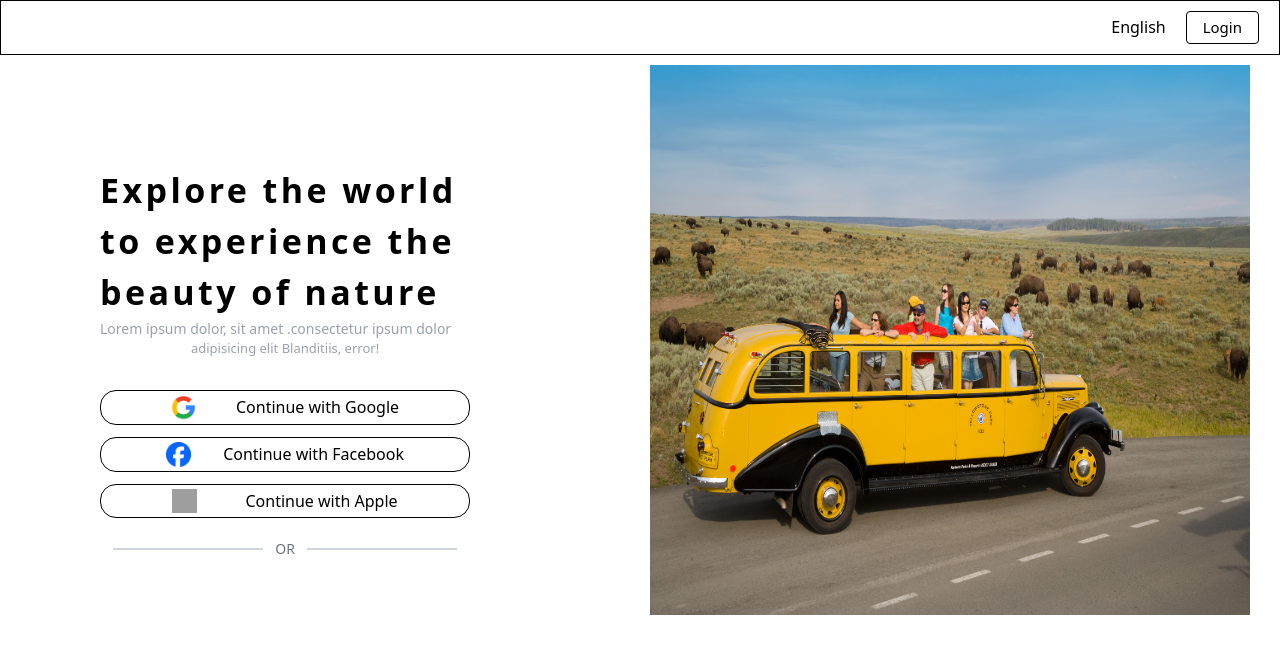
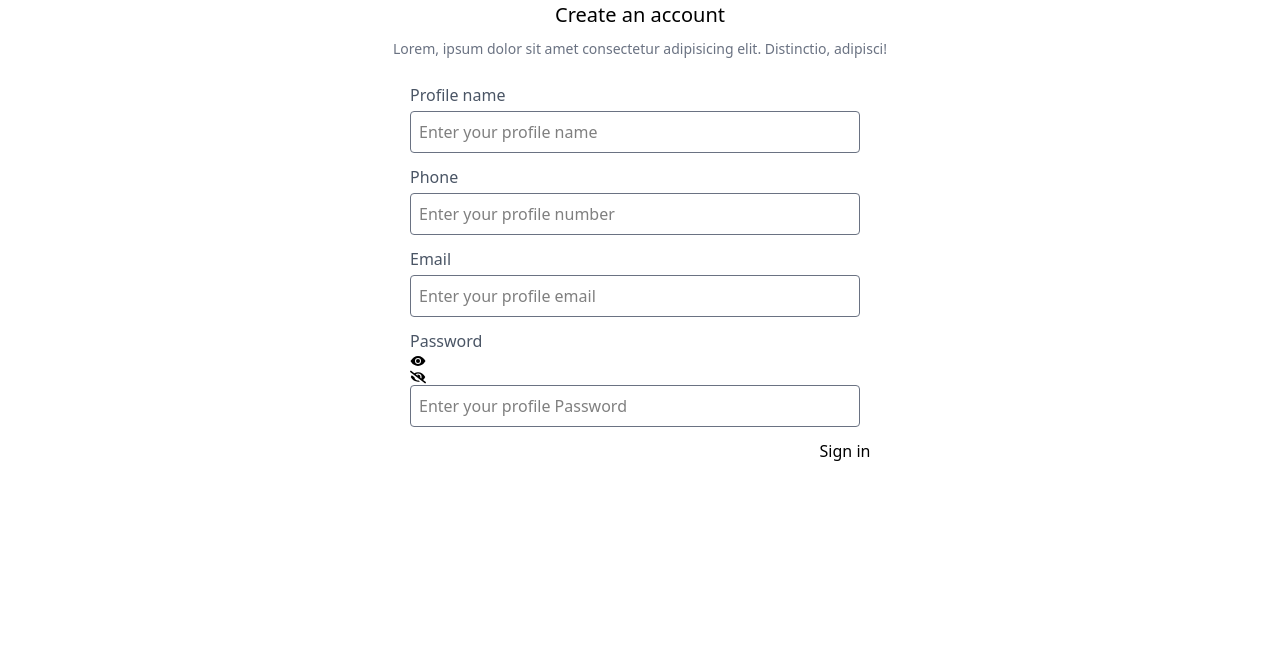
Before and after one commit to raveroses/FormValidation, a React (Vite) app: page /login in a window 1280 px wide. Shown: the top 654 px of the page. Built offline with nearby package versions, Linux system fonts and the light colour scheme; grey boxes are pictures that could not be loaded.

Commit message:
things added

```diff
--- a/package.json
+++ b/package.json
@@ -13,6 +13,7 @@
     "@tailwindcss/vite": "^4.0.5",
     "react": "^19.0.0",
     "react-dom": "^19.0.0",
+    "react-icons": "^5.4.0",
     "tailwindcss": "^4.0.5"
   },
   "devDependencies": {
@@ -25,6 +26,7 @@
     "eslint-plugin-react-hooks": "^5.0.0",
     "eslint-plugin-react-refresh": "^0.4.18",
     "globals": "^15.14.0",
+    "react-router-dom": "^7.1.5",
     "vite": "^6.1.0"
   }
 }
--- a/src/App.jsx
+++ b/src/App.jsx
@@ -1,10 +1,15 @@
 import "./index.css";
 import SignUp from "./Page.jsx/SignUp";
+import Login from "./Page.jsx/Login";
+import { BrowserRouter, Routes, Route } from "react-router-dom";
 function App() {
   return (
-    <div className="bg-white ">
-      <SignUp />
-    </div>
+    <BrowserRouter>
+      <Routes>
+        <Route path="/" index element={<SignUp />} />
+        <Route path="/login" element={<Login />} />
+      </Routes>
+    </BrowserRouter>
   );
 }
 export default App;
--- a/src/Components/Body.jsx
+++ b/src/Components/Body.jsx
@@ -1,8 +1,8 @@
 export default function Body() {
   return (
-    <div className="w-full flex gap-20 mt-[10px]">
-      <div className="w-[45%] p-25 ">
-        <h2 className="font-bold text-[34px] tracking-widest text-left">
+    <div className="w-full gap-20 p-10 md:m-auto md:mt-[10px] md:flex">
+      <div className="md:w-[45%] md:p-25 ">
+        <h2 className="font-bold text-[34px] text-left md:tracking-widest">
           Explore the world to experience the beauty of nature
         </h2>
         <p className="text-left text-[14px] text-gray-400">
@@ -30,13 +30,26 @@ export default function Body() {
           <div className="text-[14px] text-gray-500">OR</div>
           <div className="w-[150px] bg-gray-300 h-[2px]"></div>
         </div>
+        <div className="flex justify-center mt-[30px] ">
+          {" "}
+          <button
+            type="submit"
+            className="bg-black text-white text-center w-full p-[6px] rounded-2xl text-[13px] "
+          >
+            Sign up with email
+          </button>
+        </div>
+        <p className="text-[12px] text-center mt-[10px]">
+          By creating an account, you agree to the Terms of use and Privacy
+          Policy.
+        </p>
       </div>
 
-      <div className="second-content w-[50%]">
+      <div className="second-content w-[50%] hidden md:block ">
         <img
           src="/images/Historic.jpg"
           alt="bus-image"
-          className="w-[600px] h-[550px]"
+          className="w-[600px] h-[650px] "
         />
       </div>
     </div>
--- /dev/null
+++ b/src/Page.jsx/Login.jsx
@@ -0,0 +1,65 @@
+import { FaEyeSlash } from "react-icons/fa";
+import { IoEyeSharp } from "react-icons/io5";
+export default function Login() {
+  return (
+    <div className="flex flex-col justify-center w-full">
+      <div className="text-center ">
+        <h3 className="text-[20px] font-semi-bold mb-2">Create an account</h3>
+        <p className="text-[14px] text-gray-500 mb-6">
+          Lorem, ipsum dolor sit amet consectetur adipisicing elit. Distinctio,
+          adipisci!
+        </p>
+      </div>
+
+      <form className="flex flex-col ml-[410px]">
+        <label htmlFor="name" className="mb-1 text-semi-bold text-gray-600">
+          Profile name
+        </label>
+        <input
+          type="text"
+          id="name"
+          className="w-[450px] p-2 mb-3 border border-gray-500 rounded placeholder:font-semi-bold "
+          placeholder="Enter your profile name"
+        />
+
+        <label htmlFor="phone" className="mb-1 text-semi-bold text-gray-600">
+          Phone
+        </label>
+        <input
+          type="text"
+          id="phone"
+          className="w-[450px] p-2 mb-3 border border-gray-500 rounded placeholder:font-semi-bold "
+          placeholder="Enter your profile number"
+        />
+        <label htmlFor="password" className="mb-1 text-semi-bold text-gray-600">
+          Email
+        </label>
+        <input
+          type="email"
+          id="email"
+          className="w-[450px] p-2 mb-3 border border-gray-500 rounded placeholder:font-semi-bold "
+          placeholder="Enter your profile email"
+        />
+        <div>
+          {" "}
+          <label
+            htmlFor="password"
+            className="mb-1 text-semi-bold text-gray-600"
+          >
+            Password
+          </label>
+          <IoEyeSharp />
+          <FaEyeSlash />
+        </div>
+        <input
+          type="password"
+          id="password"
+          className="w-[450px] p-2 mb-3 border border-gray-500 rounded placeholder:font-semi-bold "
+          placeholder="Enter your profile Password"
+        />
+
+        <button>Sign in</button>
+      </form>
+    </div>
+  );
+}
```
Also changed, not shown: 1 other file (tests, documents, lock files or other folders).
